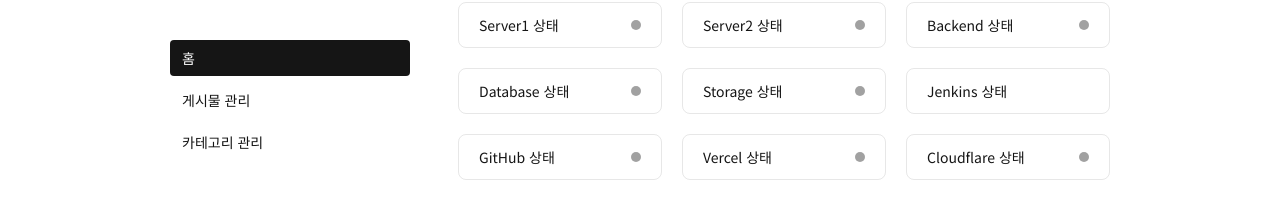
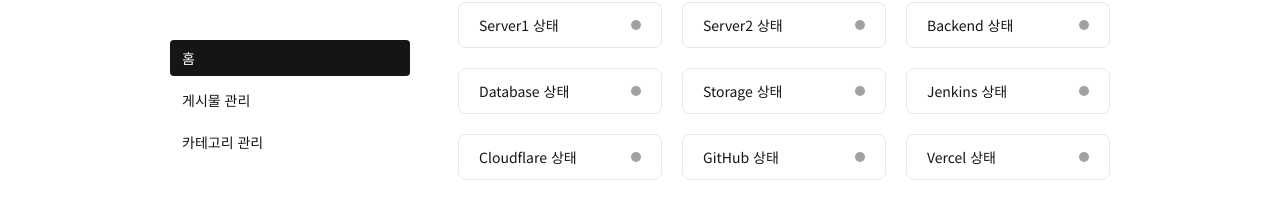
Before and after one commit to dohun0310/d3h1-Blog-Editor, a Next.js app: page / in a window 1280 px wide. Shown: the part 176-394 px from the top of the page. Built offline with nearby package versions, Linux system fonts and the light colour scheme; no server answers.

Commit message:
edit to use synchronous status fetching

```diff
--- a/app/page.tsx
+++ b/app/page.tsx
@@ -1,9 +1,11 @@
+"use client"
+
 import Link from "next/link";
 import styles from "./page.module.css";
 import useStatuses from "@/utils/status";
 
-export default async function Home() {
-  const statuses = await useStatuses();
+export default function Home() {
+  const statuses = useStatuses();
 
   return (
     <div className={styles.list}>
@@ -39,9 +41,13 @@
         <p>Storage 상태</p>
         <div className={styles.none} />
       </Link>
-      <Link className={styles.status} href={process.env.JENKINS_URL || "/"}>
+      <Link className={styles.status} href="/">
         <p>Jenkins 상태</p>
-        <div className={styles[statuses.jenkins]} />
+        <div className={styles.none} />
+      </Link>
+      <Link className={styles.status} href="https://www.cloudflarestatus.com">
+        <p>Cloudflare 상태</p>
+        <div className={styles[statuses.cloudflare]} />
       </Link>
       <Link className={styles.status} href="https://www.githubstatus.com">
         <p>GitHub 상태</p>
@@ -51,10 +57,6 @@
         <p>Vercel 상태</p>
         <div className={styles[statuses.vercel]} />
       </Link>
-      <Link className={styles.status} href="https://www.cloudflarestatus.com">
-        <p>Cloudflare 상태</p>
-        <div className={styles[statuses.cloudflare]} />
-      </Link>
     </div>
   );
 }
```
